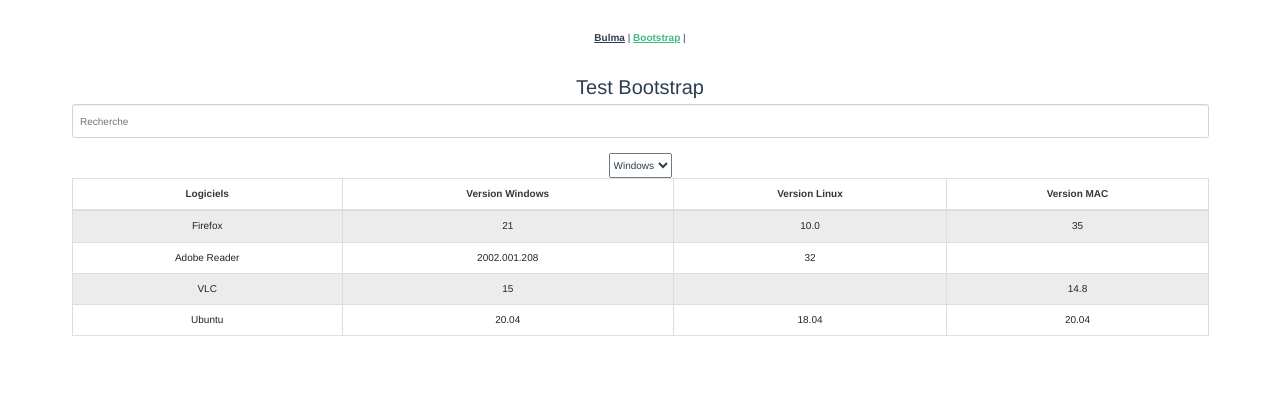
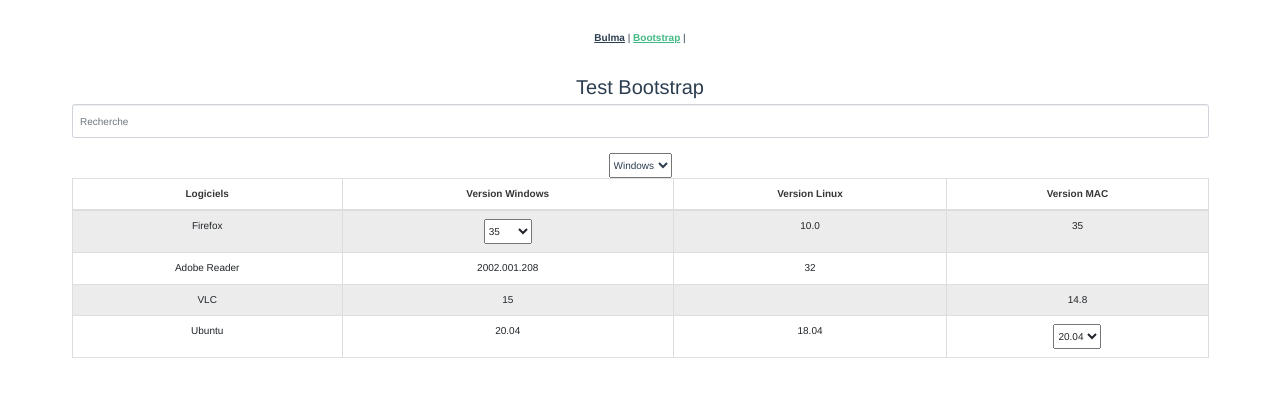
Before and after one commit to acai0/testsBootstrap, a Vue app: page /bootstrap in a window 1280 px wide. Shown: the top 396 px of the page. Built offline with nearby package versions, Linux system fonts and the light colour scheme.

Commit message:
liste des versions

```diff
--- a/src/views/Bootstrap.vue
+++ b/src/views/Bootstrap.vue
@@ -33,7 +33,13 @@
         <tbody id="myTable">
           <tr>
             <td>Firefox</td>
-            <td>21</td>
+                         <td>
+               <select class="select" data-mdb-filter="true">
+          <option>35</option>
+          <option>21.04</option>
+          <option>21</option>
+      </select>
+      </td>
             <td>10.0</td>
             <td>35</td>
           </tr>
@@ -53,7 +59,13 @@
             <td>Ubuntu</td>
             <td>20.04</td>
             <td>18.04</td>
-            <td>20.04</td>
+             <td>
+               <select class="select" data-mdb-filter="true">
+        <option value="1">20.04</option>
+        <option value="2">18.04</option>
+        <option value="3">16.04</option>
+      </select>
+      </td>
           </tr>
         </tbody>
       </table>
--- a/src/views/Bulma.vue
+++ b/src/views/Bulma.vue
@@ -38,7 +38,14 @@
         <tbody id="myTable">
           <tr>
             <th>Firefox</th>
-            <td>21</td>
+      <td><div class="select is-link">
+        <select>
+          <option>35</option>
+          <option>21.04</option>
+          <option>21</option>
+        </select>
+      </div>
+      </td>
             <td>10.0</td>
             <td>35</td>
           </tr>
@@ -58,7 +65,14 @@
             <th>Ubuntu</th>
             <td>20.04</td>
             <td>18.04</td>
-            <td>20.04</td>
+      <td><div class="select is-link">
+        <select>
+<option value="1">20.04</option>
+        <option value="2">18.04</option>
+        <option value="3">16.04</option>
+        </select>
+      </div>
+      </td>
           </tr>
         </tbody>
       </table>
@@ -89,18 +103,5 @@ $(document).ready(function () {
 
 <!-- Add "scoped" attribute to limit CSS to this component only -->
 <style scoped>
-h3 {
-  margin: 40px 0 0;
-}
-ul {
-  list-style-type: none;
-  padding: 0;
-}
-li {
-  display: inline-block;
-  margin: 0 10px;
-}
-a {
-  color: #42b983;
-}
+
 </style>
```
Also changed, not shown: src/views/Test.vue (added), 1 other file (tests, documents, lock files or other folders).
